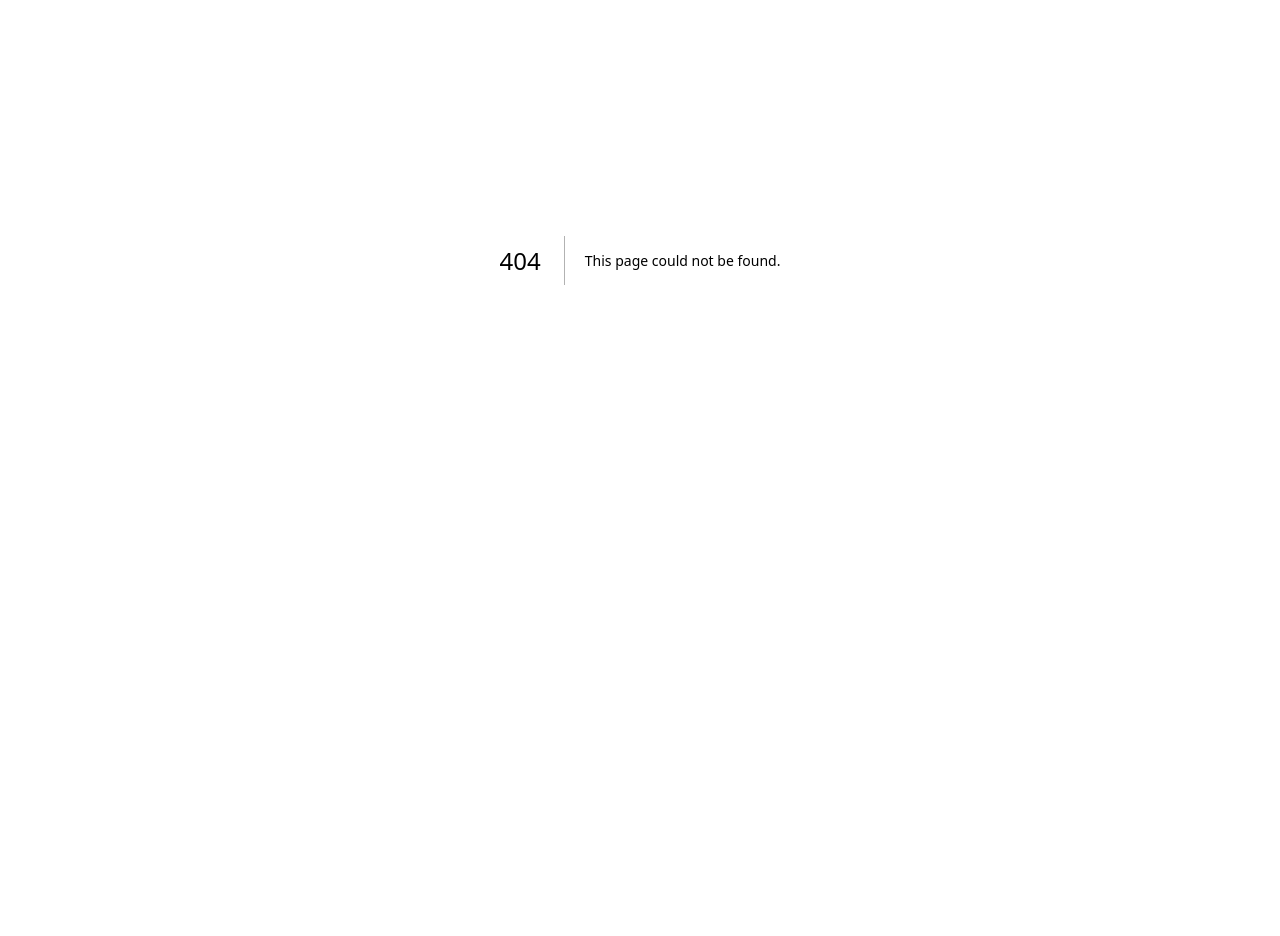
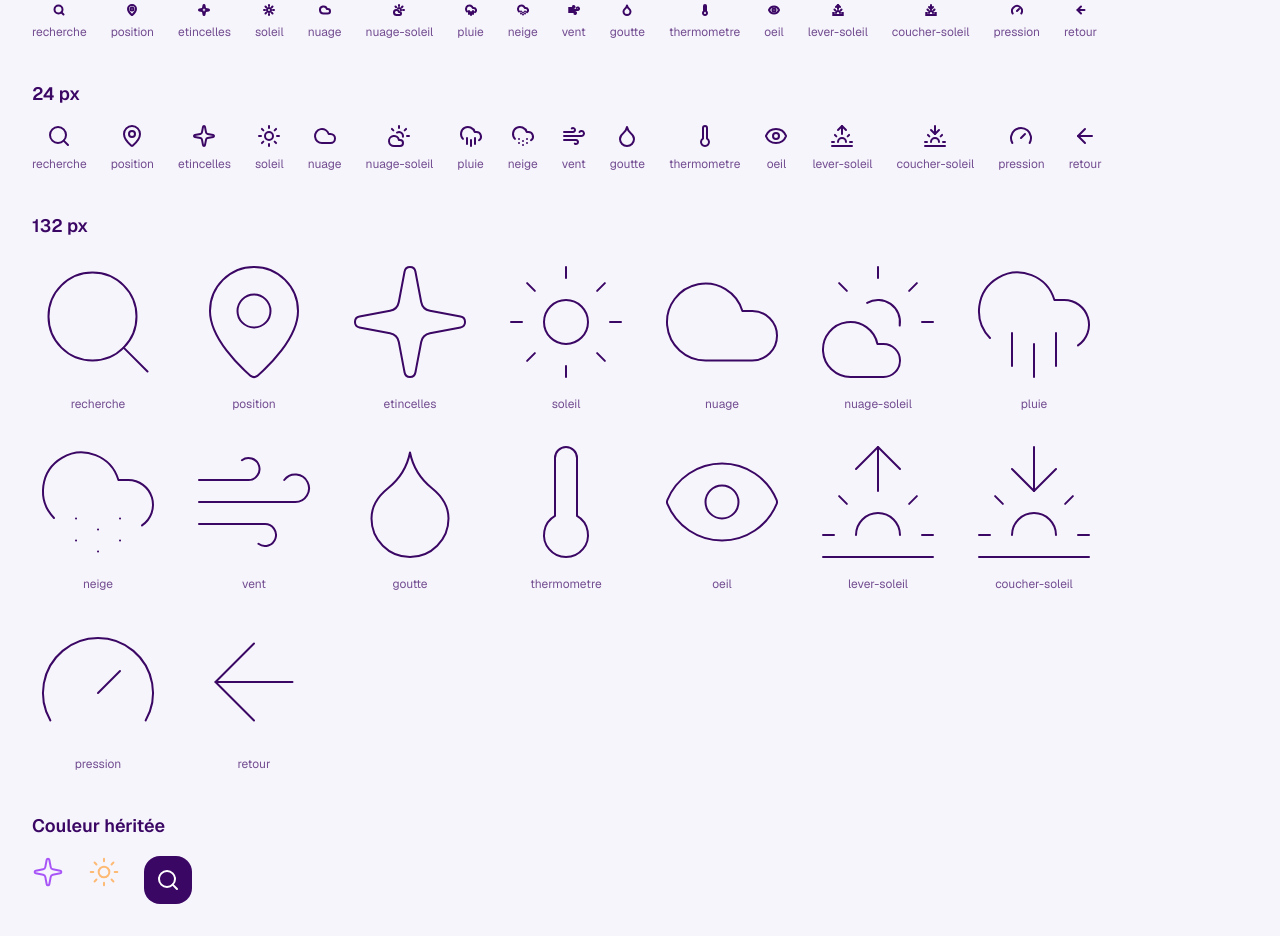
Before and after one commit to AllyLefebvre/app-meteo, a Next.js app: page /icones in a window 1280 px wide. Before the commit this address had no page. Shown: the part 140-1076 px from the top of the page. Before the commit the page ends 800 px from the top, so only its background shows below. Built offline with nearby package versions, Linux system fonts and the light colour scheme.

Commit message:
creation des icones

```diff
--- /dev/null
+++ b/app/icones/page.tsx
@@ -0,0 +1,35 @@
+import Icon, { ICON_NAMES } from "@/components/ui/Icon";
+
+// Page temporaire de vérification visuelle (WTM-13) : à ne pas livrer.
+const SIZES = [12, 24, 132] as const;
+
+export default function IconesPage() {
+  return (
+    <main className="min-h-screen bg-[#F7F5FC] p-8 font-sans text-[#3B0764]">
+      <h1 className="mb-8 text-3xl font-bold">Icônes ({ICON_NAMES.length})</h1>
+
+      {SIZES.map((size) => (
+        <section key={size} className="mb-10">
+          <h2 className="mb-4 text-lg font-semibold">{size} px</h2>
+          <div className="flex flex-wrap items-end gap-6">
+            {ICON_NAMES.map((name) => (
+              <figure key={name} className="flex flex-col items-center gap-2">
+                <Icon name={name} size={size} />
+                <figcaption className="text-xs opacity-70">{name}</figcaption>
+              </figure>
+            ))}
+          </div>
+        </section>
+      ))}
+
+      <section>
+        <h2 className="mb-4 text-lg font-semibold">Couleur héritée</h2>
+        <div className="flex gap-6">
+          <span className="text-[#A855F7]"><Icon name="etincelles" size={32} /></span>
+          <span className="text-[#FDBA74]"><Icon name="soleil" size={32} /></span>
+          <span className="rounded-2xl bg-[#3B0764] p-3 text-white"><Icon name="recherche" size={24} /></span>
+        </div>
+      </section>
+    </main>
+  );
+}
--- /dev/null
+++ b/components/ui/Icon.tsx
@@ -0,0 +1,81 @@
+import {
+  ArrowLeft,
+  Cloud,
+  CloudRain,
+  CloudSnow,
+  CloudSun,
+  Droplet,
+  Eye,
+  Gauge,
+  MapPin,
+  Search,
+  Sparkle,
+  Sun,
+  Sunrise,
+  Sunset,
+  Thermometer,
+  Wind,
+  type LucideIcon,
+  type LucideProps,
+} from "lucide-react";
+
+/**
+ * Correspondance entre les 16 icônes de la maquette Figma (page « Composants »)
+ * et leur équivalent lucide-react.
+ */
+const ICONS = {
+  recherche: Search,
+  position: MapPin,
+  etincelles: Sparkle,
+  soleil: Sun,
+  nuage: Cloud,
+  "nuage-soleil": CloudSun,
+  pluie: CloudRain,
+  neige: CloudSnow,
+  vent: Wind,
+  goutte: Droplet,
+  thermometre: Thermometer,
+  oeil: Eye,
+  "lever-soleil": Sunrise,
+  "coucher-soleil": Sunset,
+  pression: Gauge,
+  retour: ArrowLeft,
+} as const satisfies Record<string, LucideIcon>;
+
+export type IconName = keyof typeof ICONS;
+
+export const ICON_NAMES = Object.keys(ICONS) as IconName[];
+
+type IconProps = Omit<LucideProps, "ref" | "absoluteStrokeWidth"> & {
+  /** Nom de l'icône ; un nom inconnu est refusé par TypeScript. */
+  name: IconName;
+  /** Côté de l'icône en pixels (12 à 132 dans la maquette). */
+  size?: number;
+  /** Épaisseur du trait en pixels, constante quelle que soit la taille (2 dans la maquette). */
+  strokeWidth?: number;
+  /** Libellé lu par les lecteurs d'écran. Sans libellé, l'icône est décorative et masquée. */
+  label?: string;
+};
+
+export default function Icon({
+  name,
+  size = 24,
+  strokeWidth = 2,
+  label,
+  ...props
+}: IconProps) {
+  const LucideIcon = ICONS[name];
+  const a11y = label
+    ? { role: "img", "aria-label": label }
+    : { "aria-hidden": true as const, focusable: "false" as const };
+
+  return (
+    <LucideIcon
+      size={size}
+      strokeWidth={strokeWidth}
+      absoluteStrokeWidth
+      {...a11y}
+      {...props}
+    />
+  );
+}
```
